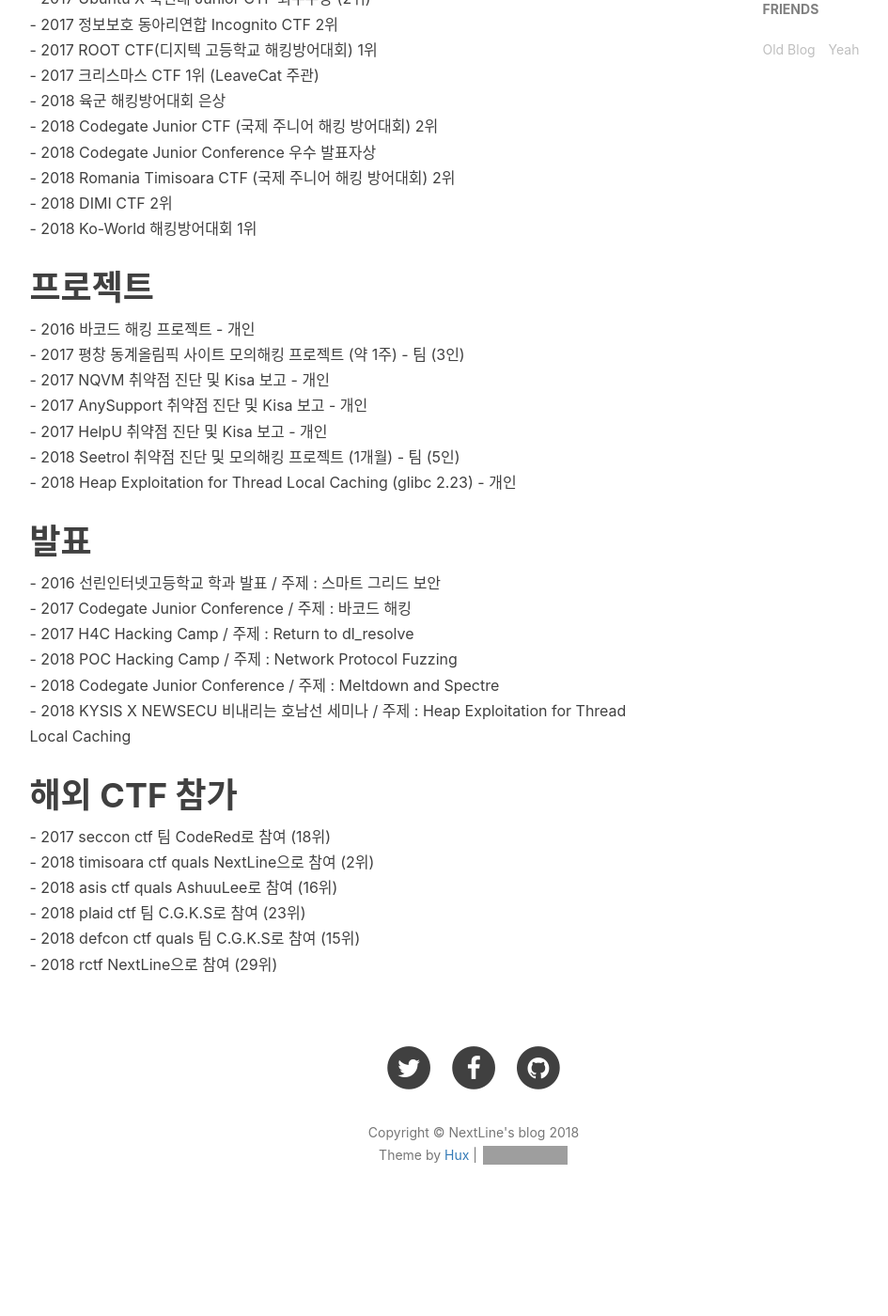
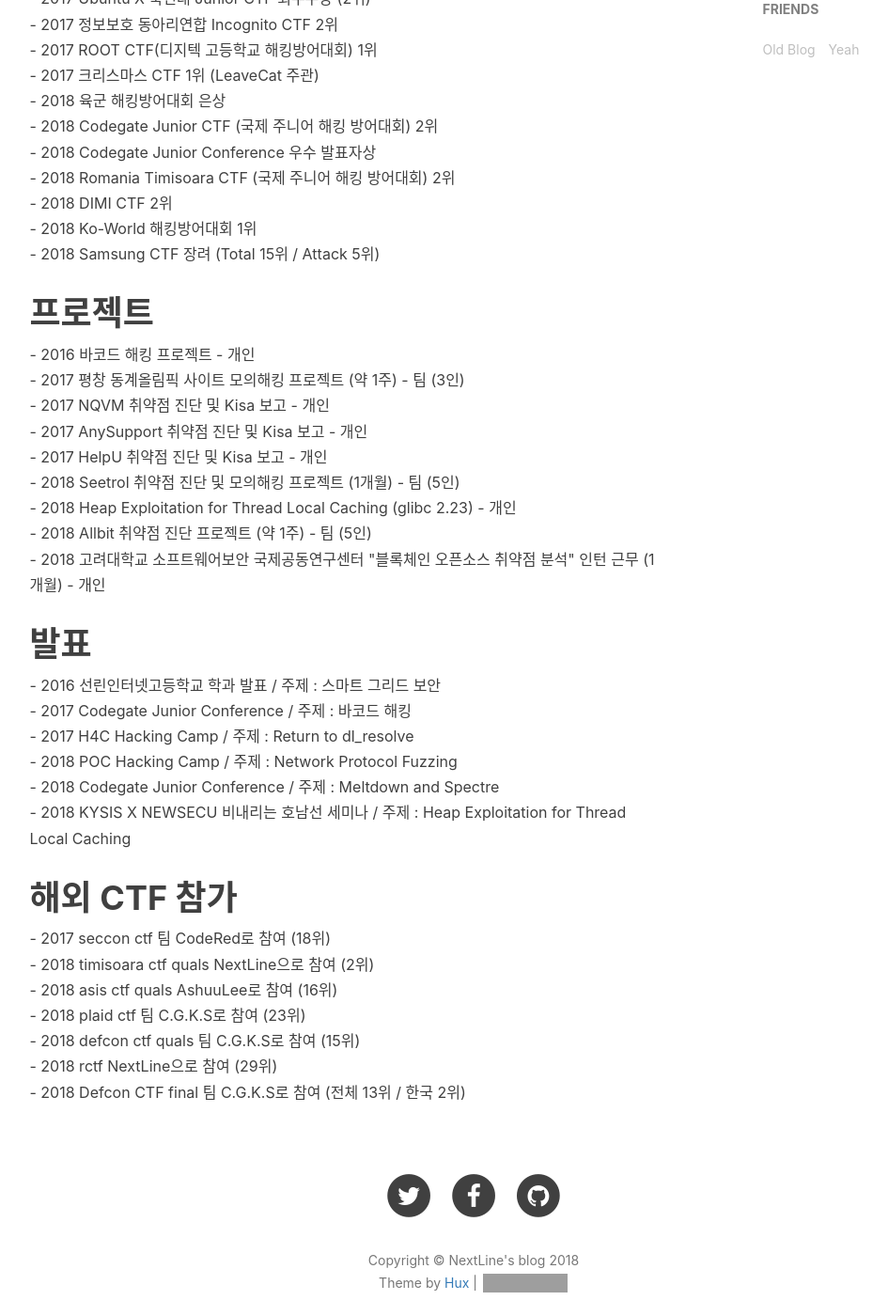
Before and after one commit to LYoungJoo/lyoungjoo.github.io, a Jekyll site: the page built from about.html, in a window 1280 px wide and 1400 px high, scrolled down 965 px. Shown: the whole window at 94% size, without its empty margins (136-1081 px from the left). Built offline with Jekyll 4.4.1, drawn with Linux system fonts in a browser that asks for light colours; nearby versions of some CDN libraries; comment, search, counter and statistics services are not loaded; before the commit the page ends 2298 px from its top, so only the background shows below that; grey boxes are pictures that could not be loaded.

Commit message:
update about.html

```diff
--- a/about.html
+++ b/about.html
@@ -22,7 +22,6 @@
 - 다수 국내/해외 해킹방어대회(CTF)참가 <br>
 - 해킹팀 CodeRed Pwner<br>
 
-
 <h1>수상실적</h1>
 - 2016 (ibm, microsoft, cisco 주관) IoT Security Hackathon 우수상<br>
 - 2016 스마트그리드 보안 해커톤 최우수상 (2위)<br>
@@ -39,6 +38,7 @@
 - 2018 Romania Timisoara CTF (국제 주니어 해킹 방어대회) 2위<br>
 - 2018 DIMI CTF 2위<br>
 - 2018 Ko-World 해킹방어대회 1위<br>
+- 2018 Samsung CTF 장려 (Total 15위 / Attack 5위) <br>
 
 <h1>프로젝트</h1>
 - 2016 바코드 해킹 프로젝트 - 개인<br>
@@ -48,6 +48,8 @@
 - 2017 HelpU 취약점 진단 및 Kisa 보고 - 개인<br>
 - 2018 Seetrol 취약점 진단 및 모의해킹 프로젝트 (1개월) - 팀 (5인)<br>
 - 2018 Heap Exploitation for Thread Local Caching (glibc 2.23) - 개인<br>
+- 2018 Allbit 취약점 진단 프로젝트 (약 1주) - 팀 (5인) <br>
+- 2018 고려대학교 소프트웨어보안 국제공동연구센터 "블록체인 오픈소스 취약점 분석" 인턴 근무 (1개월) - 개인 <br>
 
 <h1>발표</h1>
 - 2016 선린인터넷고등학교 학과 발표 / 주제 : 스마트 그리드 보안<br>
@@ -57,7 +59,6 @@
 - 2018 Codegate Junior Conference / 주제 : Meltdown and Spectre<br>
 - 2018 KYSIS X NEWSECU 비내리는 호남선 세미나 / 주제 : Heap Exploitation for Thread Local Caching<br>
 
-
 <h1>해외 CTF 참가</h1>
 - 2017 seccon ctf 팀 CodeRed로 참여 (18위)<br>
 - 2018 timisoara ctf quals NextLine으로 참여 (2위) <br>
@@ -65,6 +66,7 @@
 - 2018 plaid ctf 팀 C.G.K.S로 참여 (23위)<br>
 - 2018 defcon ctf quals 팀 C.G.K.S로 참여 (15위)<br>
 - 2018 rctf NextLine으로 참여 (29위)<br>
+- 2018 Defcon CTF final 팀 C.G.K.S로 참여 (전체 13위 / 한국 2위)<br>
 
 
 </div>
```
Also changed, not shown: 2 other files.
